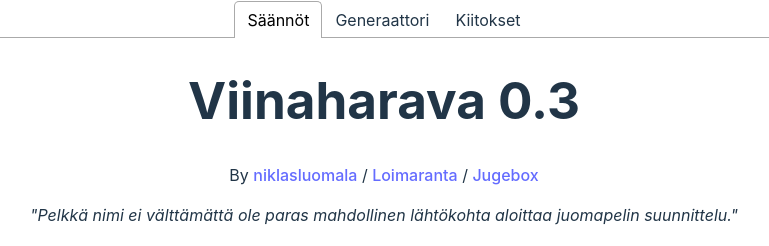
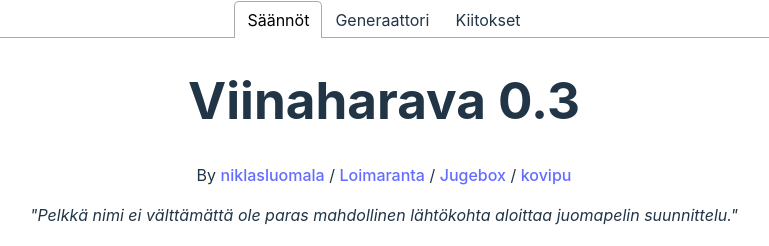
Before and after one commit to niklasluomala/viinaharava, a React (Vite) app: page / in a window 1280 px wide. Shown: the top 246 px of the page, without its empty margins (256-1025 px from the left). Built offline with nearby package versions, Linux system fonts and the light colour scheme; the HTML template or start-up script is replaced by a standard one.

Commit message:
Add kovipu to contributors and update vite config

```diff
--- a/src/rules.md
+++ b/src/rules.md
@@ -1,6 +1,6 @@
 # Viinaharava 0.3
 
-By [niklasluomala](https://github.com/niklasluomala) / [Loimaranta](https://github.com/Loimaranta) / [Jugebox](https://github.com/Jugebox)
+By [niklasluomala](https://github.com/niklasluomala) / [Loimaranta](https://github.com/Loimaranta) / [Jugebox](https://github.com/Jugebox) / [kovipu](https://github.com/kovipu)
 
 *"Pelkkä nimi ei välttämättä ole paras mahdollinen lähtökohta aloittaa juomapelin suunnittelu."*
 
--- a/vite.config.js
+++ b/vite.config.js
@@ -7,5 +7,5 @@ export default defineConfig({
     react()
   ],
   assetsInclude: ['**/*.md'],
-  base: '/viinaharava/'
+  base: '/'
 })
```
